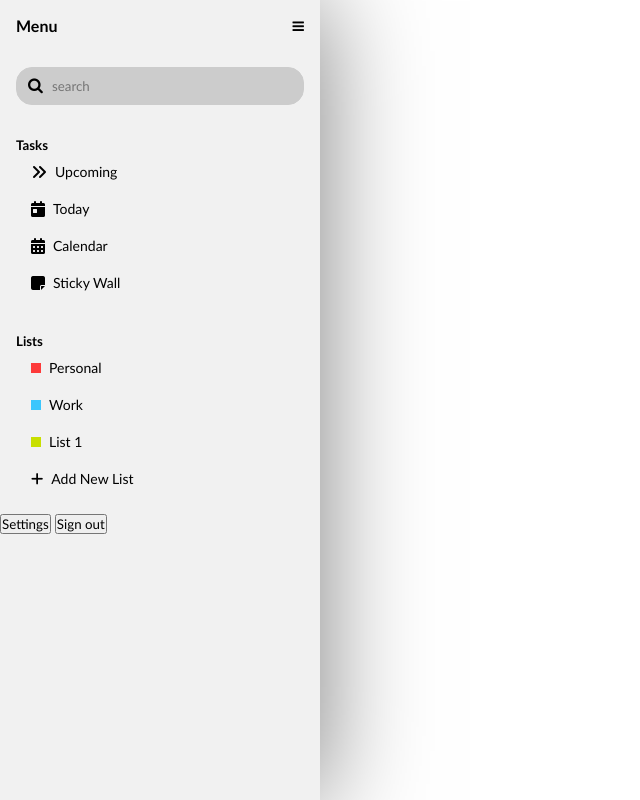
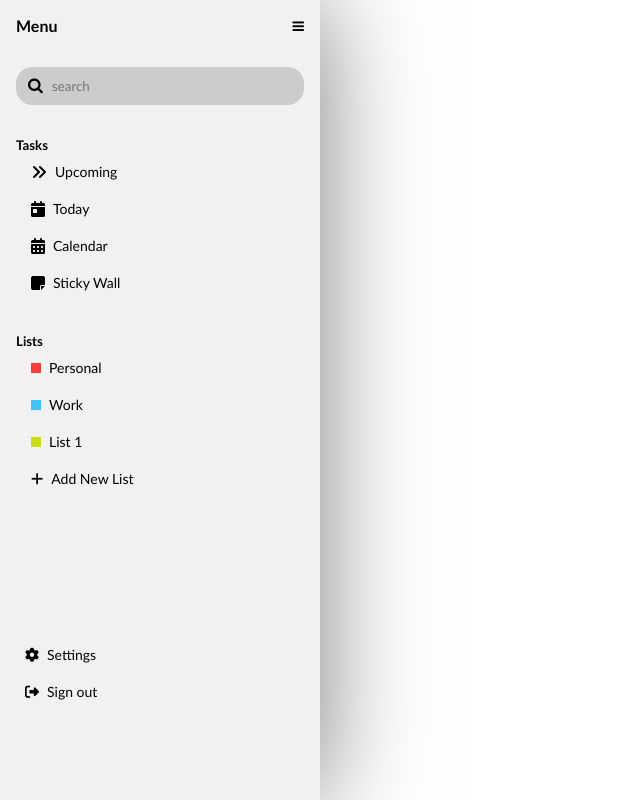
Before and after one commit to wilsongarrido2002/WiwoToDoList, a plain HTML site: page index.html in a window 1280 px wide. Shown: the whole page, without its empty margins (0-640 px from the left). Drawn offline with Linux system fonts and the light colour scheme.

Commit message:
aside completo

```diff
--- a/css/style.css
+++ b/css/style.css
@@ -130,3 +130,28 @@ aside{
     background-color: #a5a5a5;
     border-radius: 16px;
 }
+
+
+
+/* ------- Rodape ----------*/
+.rodape{
+    position: fixed;
+    bottom: 5rem;
+    left: 0;
+
+
+
+    padding: 10px;
+    text-align: center;
+}
+
+.rodape button{
+    display: flex;
+    align-items: center;
+    gap: 8px;
+    background: none;
+    padding: 10px 15px;
+    border: none;
+    cursor: pointer;
+    font-size: 14px;
+}
--- a/index.html
+++ b/index.html
@@ -40,9 +40,9 @@
             <button><i class="fa-solid fa-plus"></i>Add New List</button>
         </div>
 
-        <div>
-            <button>Settings</button>
-            <button>Sign out</button>
+        <div class="rodape">
+            <button><i class="fa-solid fa-gear"></i>Settings</button>
+            <button><i class="fa-solid fa-right-from-bracket"></i>Sign out</button>
         </div>
     </aside>
 
```
